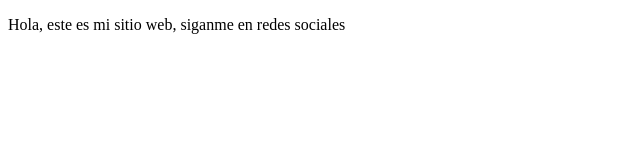
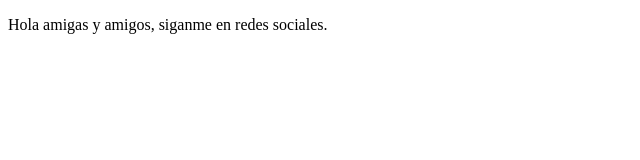
Before and after one commit to jheanpierre/proyectoDemoCursoPrework, a plain HTML site: page index.html in a window 1280 px wide. Shown: the full height of the page, 0-640 px from the left. Drawn offline with Linux system fonts and the light colour scheme.

Commit message:
cambios agregamos el texto

```diff
--- a/index.html
+++ b/index.html
@@ -7,7 +7,9 @@
     </title>
 </head>
 <body>
-    <p>Hola, este es mi sitio web, siganme en redes sociales</p>
+    <p>Hola amigas y amigos, siganme en redes sociales.
+
+    </p>
 
 </body>
 </html>
```
